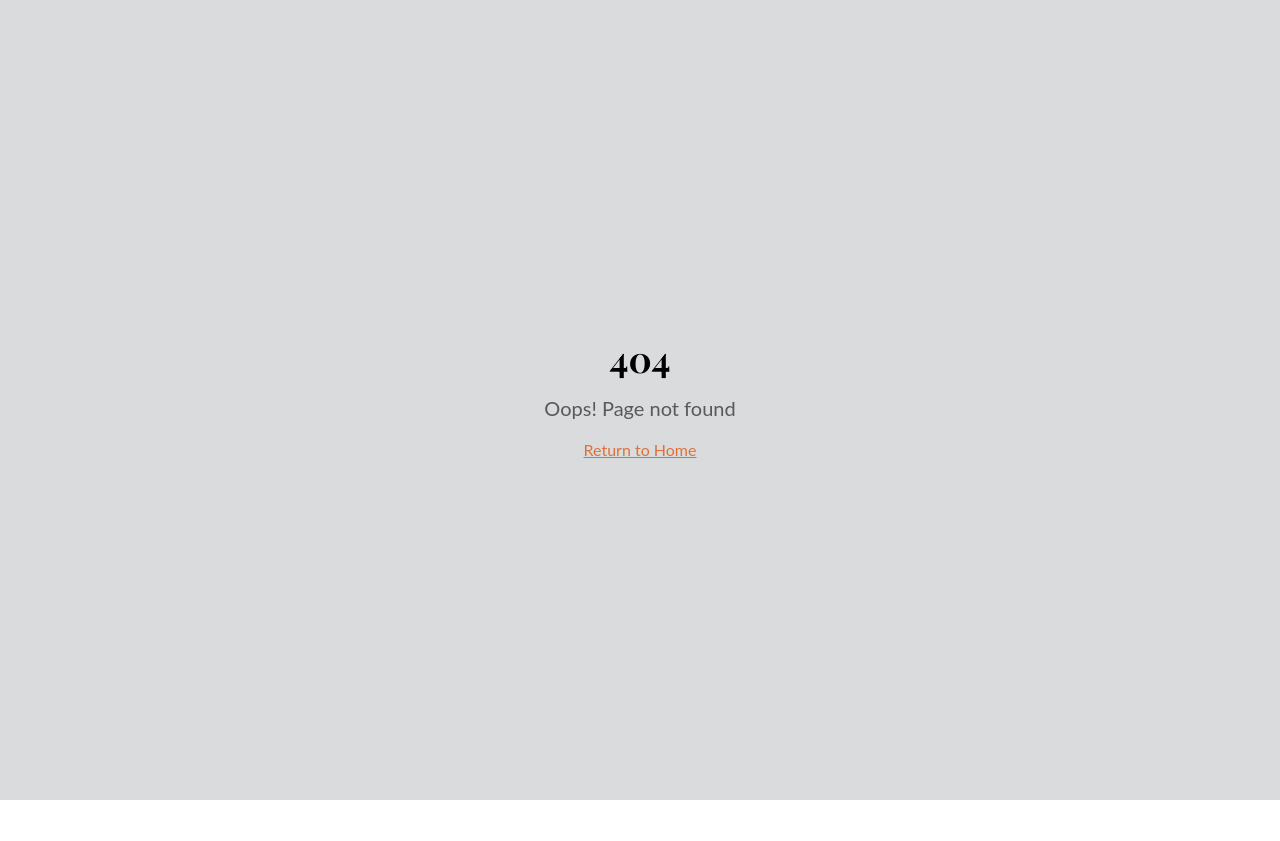
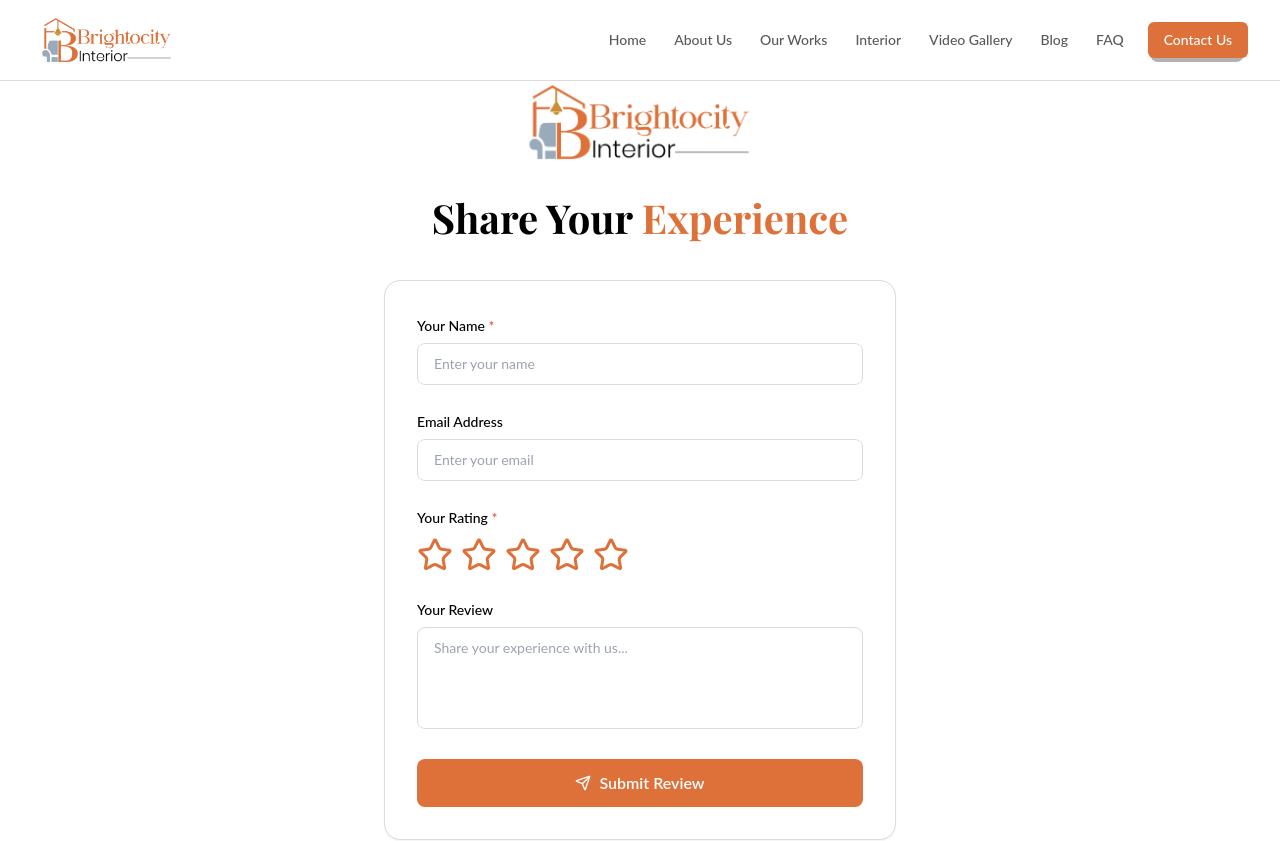
Before and after one commit to papa2kundu-cyber/bc_NE, a Next.js app: page /rate/rate in a window 1280 px wide. Before the commit this address had no page. Shown: the top 841 px of the page. Before the commit the page ends 800 px from the top, so only its background shows below. Built offline with nearby package versions, Linux system fonts and the light colour scheme; a web font is replaced by a local one.

Commit message:
Add files via upload

```diff
--- /dev/null
+++ b/app/rate/rate/page.tsx
@@ -0,0 +1,189 @@
+"use client";
+
+import { useState, useEffect, Suspense } from "react";
+import { useSearchParams } from "next/navigation";
+import { motion } from "framer-motion";
+import Layout from "@/components/Layout";
+import SectionHeading from "@/components/SectionHeading";
+import { Star, Send, CheckCircle } from "lucide-react";
+import { useToast } from "@/hooks/use-toast";
+import { appendReview } from "@/lib/reviewStore";
+import Image from "next/image";
+import { useSeoMeta } from "@/hooks/useSeoMeta";
+
+function StarRatingInput({ value, onChange }: { value: number; onChange: (v: number) => void }) {
+  const [hovered, setHovered] = useState(0);
+  return (
+    <div className="flex items-center gap-2">
+      {[1, 2, 3, 4, 5].map((star) => (
+        <button
+          key={star}
+          type="button"
+          onClick={() => onChange(star)}
+          onMouseEnter={() => setHovered(star)}
+          onMouseLeave={() => setHovered(0)}
+          className="transition-transform hover:scale-110 focus:outline-none"
+        >
+          <Star
+            size={36}
+            style={{
+              color: star <= (hovered || value) ? "#dd7139" : "#dd7139", // #d1d5db is text-gray-300
+              fill: star <= (hovered || value) ? "#dd7139" : "none"
+            }}
+          />
+        </button>
+      ))}
+      {value > 0 && (
+        <span className="ml-2 text-sm text-muted-foreground font-medium">
+          {["", "Poor", "Fair", "Good", "Very Good", "Excellent"][value]}
+        </span>
+      )}
+    </div>
+  );
+}
+
+function RateForm() {
+  const searchParams = useSearchParams();
+  const { toast } = useToast();
+
+  const [form, setForm] = useState({
+    name: "",
+    email: "",
+    rating: 0,
+    description: "",
+  });
+  const [submitted, setSubmitted] = useState(false);
+
+  useEffect(() => {
+    const name = searchParams.get("name") || "";
+    const email = searchParams.get("email") || "";
+    setForm((f) => ({ ...f, name, email }));
+  }, [searchParams]);
+
+  const handleSubmit = (e: React.FormEvent) => {
+    e.preventDefault();
+    if (form.rating === 0) {
+      toast({ title: "Please select a rating", variant: "destructive" });
+      return;
+    }
+    appendReview({
+      id: Date.now().toString(),
+      name: form.name,
+      email: form.email,
+      phone: "",
+      rating: form.rating,
+      description: form.description,
+      images: [],
+      allowed: false, // pending admin approval
+    });
+    setSubmitted(true);
+  };
+
+  if (submitted) {
+    return (
+      <motion.div
+        initial={{ opacity: 0, scale: 0.9 }}
+        animate={{ opacity: 1, scale: 1 }}
+        className="flex flex-col items-center justify-center py-16 gap-4 text-center"
+      >
+        <CheckCircle size={64} className="text-green-500" />
+        <h2 className="text-2xl font-bold text-foreground">Thank You, {form.name}!</h2>
+        <p className="text-muted-foreground max-w-sm">
+          Your {form.rating}-star review has been submitted. We truly appreciate your feedback!
+        </p>
+      </motion.div>
+    );
+  }
+
+  return (
+    <motion.form
+      onSubmit={handleSubmit}
+      initial={{ opacity: 0, y: 20 }}
+      animate={{ opacity: 1, y: 0 }}
+      transition={{ duration: 0.4 }}
+      className="bg-card border border-border rounded-2xl shadow-sm p-8 space-y-6 max-w-lg mx-auto"
+    >
+      {/* Name */}
+      <div className="space-y-1.5">
+        <label className="text-sm font-medium text-foreground">
+          Your Name <span className="text-destructive">*</span>
+        </label>
+        <input
+          type="text"
+          required
+          value={form.name}
+          onChange={(e) => setForm((f) => ({ ...f, name: e.target.value }))}
+          placeholder="Enter your name"
+          className="w-full px-4 py-2.5 rounded-lg border border-border bg-background text-foreground text-sm focus:outline-none focus:ring-2 focus:ring-primary/40"
+        />
+      </div>
+
+      {/* Email */}
+      <div className="space-y-1.5">
+        <label className="text-sm font-medium text-foreground">Email Address</label>
+        <input
+          type="email"
+          value={form.email}
+          onChange={(e) => setForm((f) => ({ ...f, email: e.target.value }))}
+          placeholder="Enter your email"
+          className="w-full px-4 py-2.5 rounded-lg border border-border bg-background text-foreground text-sm focus:outline-none focus:ring-2 focus:ring-primary/40"
+        />
+      </div>
+
+      {/* Star Rating */}
+      <div className="space-y-2">
+        <label className="text-sm font-medium text-foreground">
+          Your Rating <span className="text-destructive">*</span>
+        </label>
+        <StarRatingInput
+          value={form.rating}
+          onChange={(v) => setForm((f) => ({ ...f, rating: v }))}
+        />
+      </div>
+
+      {/* Review Text */}
+      <div className="space-y-1.5">
+        <label className="text-sm font-medium text-foreground">Your Review</label>
+        <textarea
+          rows={4}
+          value={form.description}
+          onChange={(e) => setForm((f) => ({ ...f, description: e.target.value }))}
+          placeholder="Share your experience with us..."
+          className="w-full px-4 py-2.5 rounded-lg border border-border bg-background text-foreground text-sm focus:outline-none focus:ring-2 focus:ring-primary/40 resize-none"
+        />
+      </div>
+
+      <button
+        type="submit"
+        className="w-full flex items-center justify-center gap-2 px-6 py-3 rounded-lg bg-primary hover:bg-primary/90 text-white font-semibold transition-colors"
+      >
+        <Send size={16} />
+        Submit Review
+      </button>
+    </motion.form>
+  );
+}
+
+export default function RatePage() {
+  useSeoMeta("rate");
+  return (
+    <Layout>
+      <section className="pb-8 px-4">
+        <div className="w-full flex justify-center pb-6">
+          <Image src={"/images/logo.png"} alt="logo" width={1920} height={1080} className="w-64 h-auto" />
+        </div>
+        <div className="container mx-auto max-w-2xl">
+          <SectionHeading
+            title={<span>Share Your <span className="text-primary">Experience</span></span>}
+          // subtitle="We'd love to hear what you think about our services. Your feedback helps us grow!"
+          />
+          <div className="mt-8">
+            <Suspense fallback={<div className="text-center py-12 text-muted-foreground">Loading...</div>}>
+              <RateForm />
+            </Suspense>
+          </div>
+        </div>
+      </section>
+    </Layout>
+  );
+}
```
